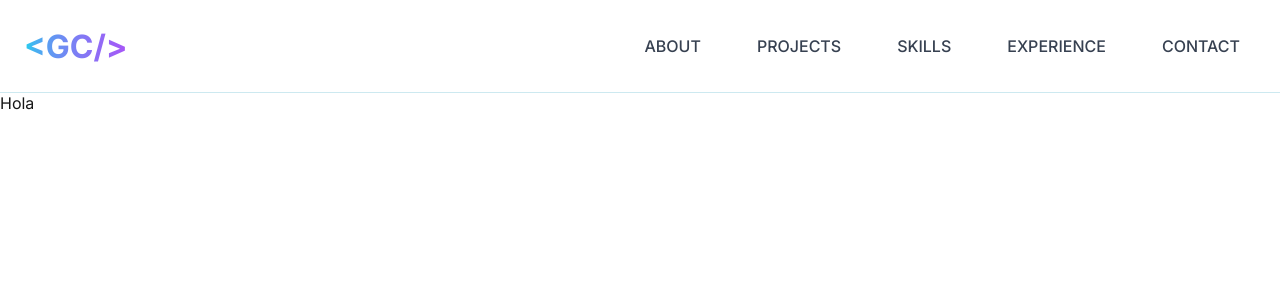
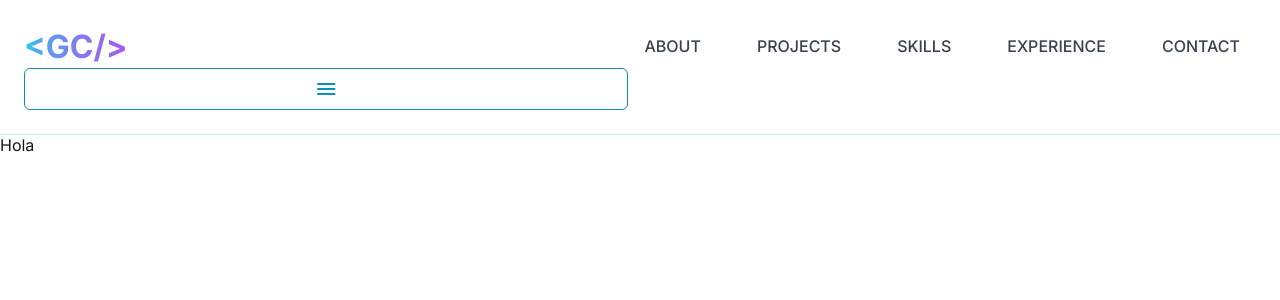
Before and after one commit to vigacv/portfolio, a Next.js app: page / in a window 1280 px wide. Shown: the top 300 px of the page. Built offline with nearby package versions, Linux system fonts and the light colour scheme.

Commit message:
make button reusable component

```diff
--- a/src/app/components/header.module.css
+++ b/src/app/components/header.module.css
@@ -117,24 +117,6 @@
   padding: 0 1rem;
 }
 
-/* Button styles */
-.button {
-  background: transparent;
-  border: 1px solid var(--cyan-dark);
-  border-radius: 6px;
-  color: var(--cyan-dark);
-  cursor: pointer;
-  padding: 0.5rem;
-  display: flex;
-  align-items: center;
-  justify-content: center;
-}
-
-.button:hover {
-  color: white;
-  background: var(--cyan-dark);
-}
-
 /* Drawer close button */
 .closeButton {
   align-self: flex-end;
--- a/src/app/components/header.tsx
+++ b/src/app/components/header.tsx
@@ -1,6 +1,7 @@
 "use client";
 import { useState } from 'react';
-import styles from './header.module.css'
+import styles from './header.module.css';
+import { Button } from '@/components/ui';
 
 export default function Header() {
   const [drawerOpen, setDrawerOpen] = useState(false);
@@ -18,10 +19,7 @@ export default function Header() {
           <li><a href="#">Contact</a></li>
         </ul>
       </nav>
-
-      <button className={`${styles.menuButton} ${styles.button}`} onClick={() => setDrawerOpen(true)}>
-        <span className="material-symbols-outlined">menu</span>
-      </button>
+      <Button className={styles.menuButton} iconName='menu' onClick={() => setDrawerOpen(true)} aria-label='Open Menu' />
       <div
         className={`${styles.drawerOverlay} ${drawerOpen ? styles.drawerOverlayVisible : styles.drawerOverlayHidden}`}
         onClick={() => setDrawerOpen(false)}
@@ -34,13 +32,7 @@ export default function Header() {
           onClick={e => e.stopPropagation()}
         >
           <div className={styles.drawerContent}>
-            <button
-              className={`${styles.button} ${styles.closeButton}`}
-              onClick={() => setDrawerOpen(false)}
-              aria-label="Close menu"
-            >
-              <span className="material-symbols-outlined">close</span>
-            </button>
+            <Button className={styles.closeButton} iconName='close' onClick={() => setDrawerOpen(false)} aria-label='Close Menu' />
             <nav aria-label='Main Navigation'>
               <ul>
                 <li><a href="#">About</a></li>
--- a/src/app/page.tsx
+++ b/src/app/page.tsx
@@ -1,4 +1,3 @@
-import Image from "next/image";
 import styles from "./page.module.css";
 
 export default function Home() {
--- /dev/null
+++ b/src/components/ui/button.module.css
@@ -0,0 +1,16 @@
+.button {
+  background: transparent;
+  border: 1px solid var(--cyan-dark);
+  border-radius: 6px;
+  color: var(--cyan-dark);
+  cursor: pointer;
+  padding: 0.5rem;
+  display: flex;
+  align-items: center;
+  justify-content: center;
+}
+
+.button:hover {
+  color: white;
+  background: var(--cyan-dark);
+}
--- /dev/null
+++ b/src/components/ui/button.tsx
@@ -0,0 +1,24 @@
+import styles from './button.module.css';
+
+type ButtonProps = {
+  onClick?: () => void;
+  iconName: string;
+} & React.ButtonHTMLAttributes<HTMLButtonElement>;
+
+export default function Button({
+  onClick,
+  iconName,
+  className,
+  ...props
+}: ButtonProps) {
+  return (
+    <button
+      className={className ? `${styles.button} ${className}` : styles.button}
+      onClick={onClick}
+      {...props}
+    >
+      <span className="material-symbols-outlined">{iconName}</span>
+    </button>
+  );
+
+}
--- /dev/null
+++ b/src/components/ui/index.ts
@@ -0,0 +1 @@
+export { default as Button } from './button';
```
